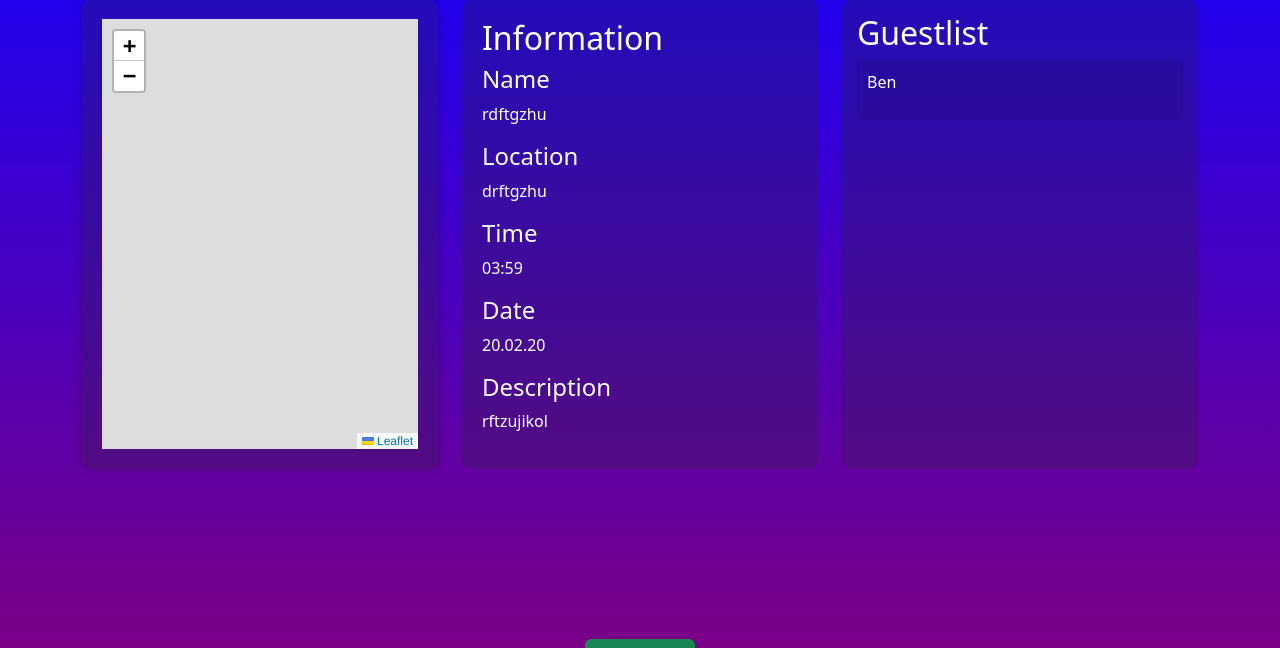
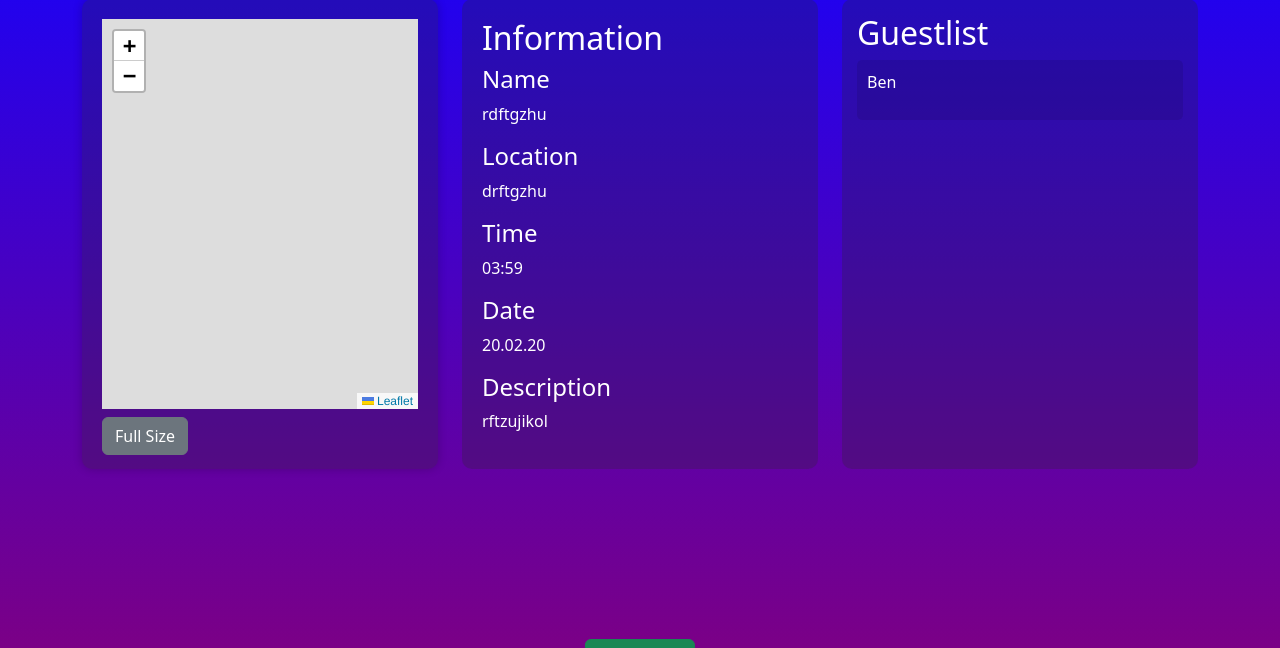
Before and after one commit to jerankda/Gather-App, a Flask app: template G2G/website/templates/extendedGather.html in a window 1280 px wide. Shown: the part 113-761 px from the top of the page. Run offline with Flask 3, Linux system fonts and the light colour scheme; tables that the repository leaves empty hold one stand-in row (values such as "Sample post"); the template is opened without the code that fills it: values that come from a table or form of the project are taken from there, most other values are stand-ins (such as "Sample title", 1, 10 or a date in 2020).

Commit message:
Update extendedGather.html

```diff
--- a/G2G/website/templates/extendedGather.html
+++ b/G2G/website/templates/extendedGather.html
@@ -19,11 +19,13 @@
 
         .map-container {
             padding: 20px;
+            padding-bottom: 60px; /* Increased bottom padding */
             background-color: rgba(43, 43, 43, 0.264);
             box-shadow: 0 0 10px rgba(0, 0, 0, 0.2);
             border-radius: 10px;
             height: 100%;
         }
+
 
         #map {
             height: 100%;
@@ -43,10 +45,13 @@
             padding: 15px;
             border-radius: 10px;
             min-height: 470px;
-            max-height: 470px; /* Example height, adjust as needed */
+            max-height: 470px;
             overflow-y: auto;
         }
 
+        #fullSizeMapBtn {
+            margin-top: 300%; /* Top margin */
+        }
     </style>
 </head>
 <body>
@@ -63,10 +68,11 @@
                 <div class="col-md-4">
                     <div class="map-container">
                         <div id="map"></div>
+                        <!-- Full Size Button with added margin -->
+                        <button type="button" class="btn btn-secondary mt-2" id="fullSizeMapBtn">Full Size</button>
                     </div>
             </div>
 
-            <!-- Left-aligned Form Section -->
             <div class="col-md-4">
                 <div class="gather-info-container" style="background-color: rgba(43, 43, 43, 0.264); padding: 20px; border-radius: 10px;">
                     <h2>Information</h2>
@@ -94,19 +100,17 @@
             </div>
 
             <div class="col-md-4">
-                <div class="guestlist-container" style="background-color: rgba(43, 43, 43, 0.264); padding: 15px; border-radius: 10px;">
+                <div class="guestlist-container">
                     <h2>Guestlist</h2>
                     {% for user in Gather.users %}
                         <div class="guest-container" style="background-color: rgba(0, 0, 0, 0.1); margin-bottom: 10px; padding: 10px; border-radius: 5px;">
                             <p>{{ user.email }}</p>
-                            <!-- Additional guest details here -->
                         </div>
                     {% endfor %}
                 </div>
             </div>
         </div>
 
-        <!-- Bottom Buttons -->
         <div class="bottom-buttons">
             {% if current_user not in Gather.users %}
             <form action="/join_gather" method="POST">
@@ -125,7 +129,6 @@
     <input type="hidden" id="markerLat" value="{{markerLat}}">
     <input type="hidden" id="markerLng" value="{{markerLng}}">
 
-    <!-- Leaflet JS and Map Initialization Script -->
     <script src="https://code.jquery.com/jquery-3.6.4.min.js"></script>
     <script src="https://unpkg.com/leaflet/dist/leaflet.js"></script>
     <script>
@@ -138,10 +141,9 @@
                     button.className = 'btn btn-primary'; // Apply Bootstrap styling
                     button.textContent = 'Details';
 
-            // Create a div element to hold the button and other content
                     var popupContent = document.createElement('div');
                     popupContent.appendChild(document.createTextNode(marker.name));
-            popupContent.appendChild(document.createElement('br')); // Line break for separation
+                    popupContent.appendChild(document.createElement('br'));
                     popupContent.appendChild(document.createElement('br'));
                     popupContent.appendChild(button);
 
@@ -150,7 +152,6 @@
                     button.addEventListener('click', function () {
                         var gather_id = marker.id;
 
-                // Using fetch to make a POST request to your Flask route
                         fetch('/extendedGatherJav', {
                             method: 'POST',
                             headers: {
@@ -160,10 +161,6 @@
                         })
                         .then(response => response.json())
                         .then(data => {
-                    // Handle the response data if needed
-                    console.log(data);
-
-                    // Redirect to the new page after successful response
                             window.location.href = '/render-extended-gather?gather_id=' + data.gather_id + '&markerLat=' + data.markerLat + '&markerLng=' + data.markerLng;
                         })
                         .catch(error => {
@@ -173,11 +170,11 @@
                 });
             });
         }
+
         document.addEventListener("DOMContentLoaded", function () {
             var markerLat = document.getElementById('markerLat').value;
             var markerLng = document.getElementById('markerLng').value;
             var markerLng = document.getElementById('markerLng').value;
-
 
             test1 = parseFloat(markerLat);
             test2 = parseFloat(markerLng);
@@ -186,7 +183,6 @@
             L.tileLayer('https://{s}.tile.openstreetmap.org/{z}/{x}/{y}.png', {
                 attribution: '&copy; OpenStreetMap contributors'
             }).addTo(mymap);
-
         });
     </script>
 </body>
```
Lines whose indentation alone changed are shown as unchanged.
